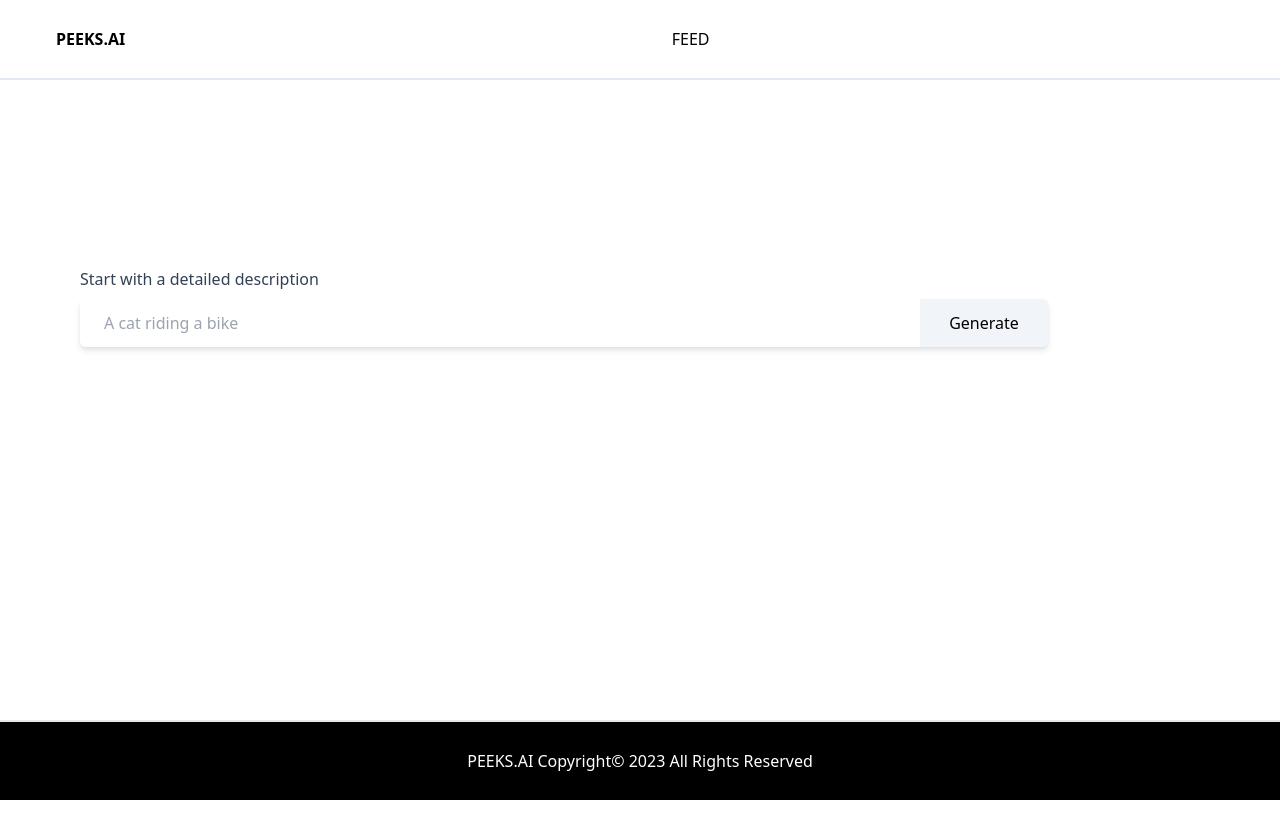
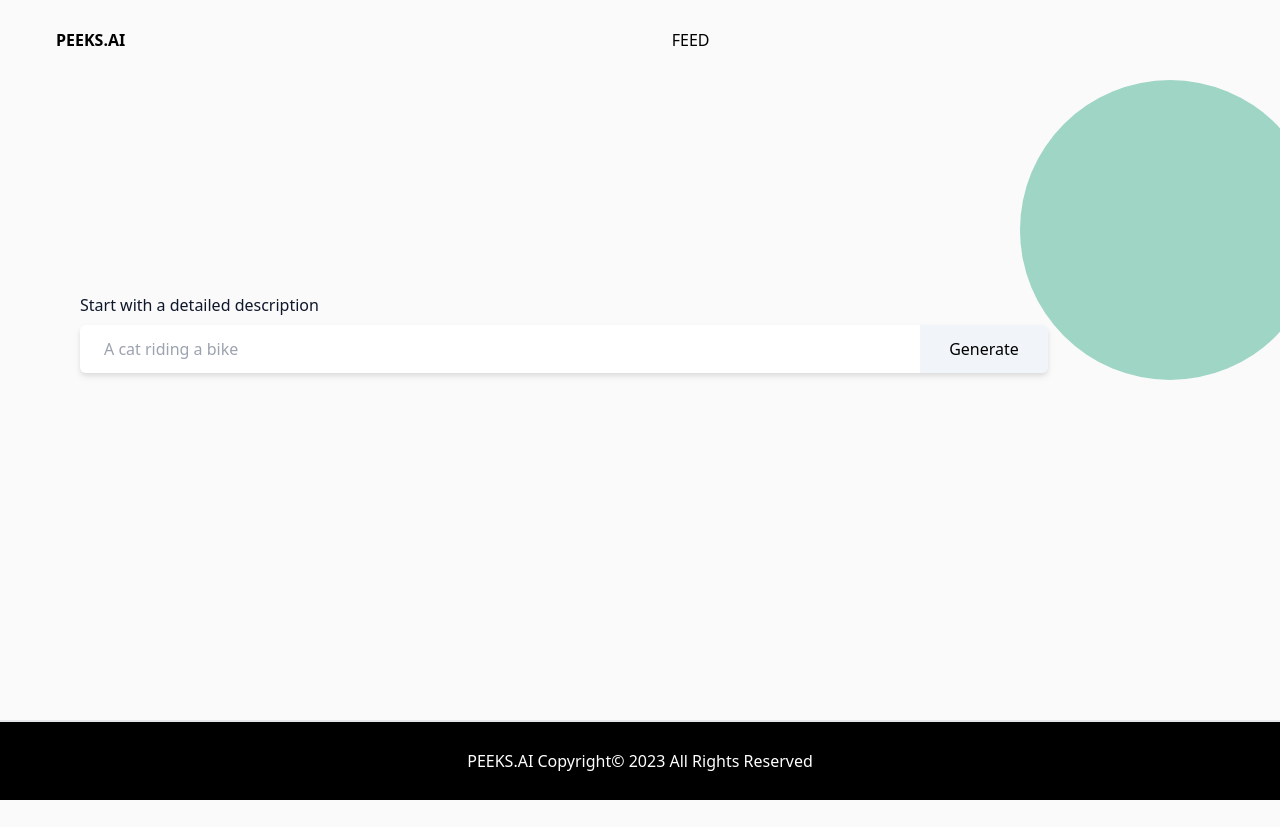
Before and after one commit to ren3yolo/serenity-ui, a SvelteKit app: page / in a window 1280 px wide. After the commit the page ends 800 px from the top, so only its background shows below. Built offline with nearby package versions, Linux system fonts and the light colour scheme.

Commit message:
Add styling

```diff
--- a/src/app.css
+++ b/src/app.css
@@ -2,9 +2,6 @@
 @tailwind components;
 @tailwind utilities;
 
-@font-face {
-	font-family: 'Livvic';
-	font-style: normal;
-	font-weight: 400;
-	src: url('/fonts/Livvic/Livvic-Light.ttf');
+body {
+	background: #fafafa;
 }
--- a/src/routes/+layout.svelte
+++ b/src/routes/+layout.svelte
@@ -24,11 +24,11 @@
 	}
 </script>
 
-<title> DALL-E </title>
+<title> PEEKS.AI </title>
 
-<div id="container" class="h-screen w-screen relative">
+<div id="container" class="h-screen w-screen relative overflow-x-hidden">
 	<nav
-		class="z-10 fixed border-b-2 border-slate-200 top-0 h-20 px-10 w-screen bg-white flex justify-between items-center"
+		class="z-10 fixed border-slate-200 top-0 h-20 px-10 w-screen bg-white flex justify-between items-center"
 	>
 		<div id="brand" class={`font-semibold ${mobileView ? 'order-2' : 'order-1'}`}>
 			<a class="p-4" href="/">PEEKS.AI</a>
@@ -92,8 +92,14 @@
 	{/if}
 
 	<footer
-		class="sm:fixed bottom-0 h-20 bg-black text-white border-t-2 flex justify-center items-center w-full"
+		class="fixed bottom-0 h-20 bg-black text-white border-t-2 flex justify-center items-center w-full"
 	>
 		PEEKS.AI Copyright© 2023 All Rights Reserved
 	</footer>
 </div>
+
+<style>
+	nav {
+		background: #fafafa;
+	}
+</style>
--- a/src/routes/+page.svelte
+++ b/src/routes/+page.svelte
@@ -45,7 +45,7 @@
 	}
 </script>
 
-<main class="pt-20 px-20 z-0">
+<main class="pt-20 px-20 z-10">
 	<section
 		id="homepage_prompt"
 		class={`h-full w-full relative top-1/3 ${
@@ -53,7 +53,7 @@
 		} transition-all duration-500`}
 	>
 		<div class="w-full flex flex-col">
-			<label for="image_search_text" class="text-slate-700">
+			<label for="image_search_text" class="text-slate-900 font-light">
 				{#if searchTriggeredOnce}
 					Edit the description with some detail
 				{:else}
@@ -77,7 +77,7 @@
 						disabled={loading}
 						class={`${
 							search.length > 0 ? 'bg-black text-white' : 'bg-slate-100'
-						} xs:w-full sm:w-32 flex justify-center p-6 items-center peer-focus:drop-shadow-md duration-300 rounded-r-md`}
+						} xs:w-full sm:w-32 flex justify-center p-6 items-center peer-focus:drop-shadow-md duration-300 rounded-r-md font-normal`}
 					>
 						{#if loading}
 							<span>
@@ -128,7 +128,18 @@
 
 <style>
 	main {
-		height: calc(100vh - 10rem);
+		height: calc(100vh - 5rem);
+	}
+
+	main::before {
+		content: '';
+		position: absolute;
+		top: 10vh;
+		right: -40px;
+		height: 300px;
+		width: 300px;
+		border-radius: 100%;
+		background-color: #9ed5c5;
 	}
 
 	.search_result {
--- a/src/routes/feed/+page.svelte
+++ b/src/routes/feed/+page.svelte
@@ -4,9 +4,9 @@
 </script>
 
 <section id="posts" class="w-full flex flex-col items-center p-20 pt-32">
-	<h1 class="text-3xl text-slate-600 font-light">Shared by the community</h1>
+	<h1 class="text-xl text-slate-900 font-semibold">Shared by the Community</h1>
 
-	<div class="mt-10 flex flex-wrap gap-8">
+	<div class="mt-10 flex flex-wrap gap-8 xs:justify-center sm:justify-start">
 		{#each data.posts as post}
 			<div
 				id="uploaded_image"
```
